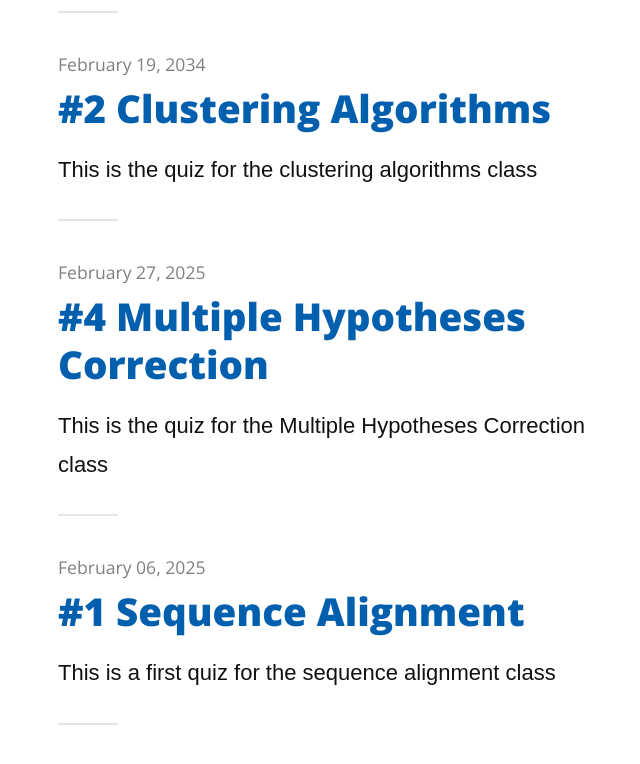
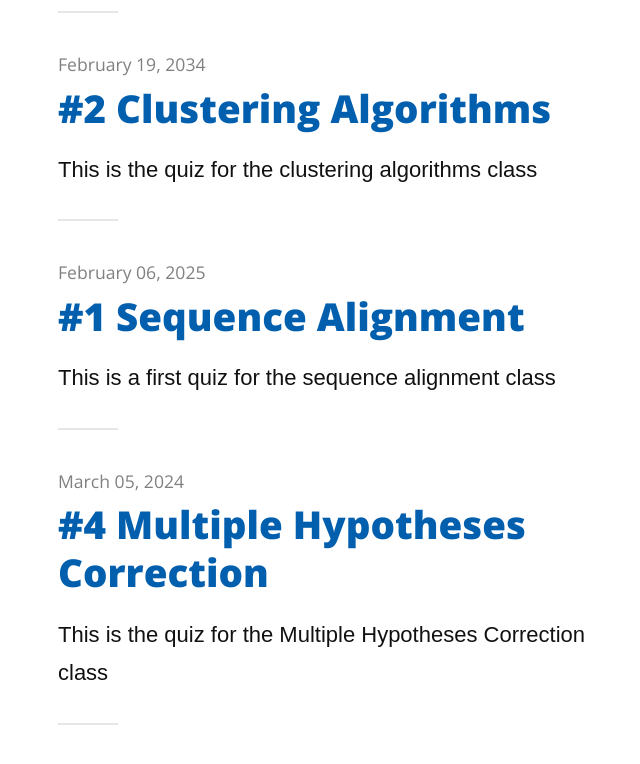
Before and after one commit to MaayanLab/lecture-quiz, a Jekyll site: the page built from index.html, in a window 1280 px wide and 900 px high, scrolled down 682 px. Shown: the top 764 px of the window, without its empty margins (297-937 px from the left). Built offline with Jekyll 4.4.1, drawn with Linux system fonts in a browser that asks for light colours; nearby versions of some CDN libraries; the list of posts is cut into pages by our own code.

Commit message:
hypotheses

```diff
--- a/_posts/2024-02-28-hypotheses.html
+++ b/_posts/2024-02-28-hypotheses.html
@@ -1,7 +1,7 @@
 ---
 layout: post
 title: "#4 Multiple Hypotheses Correction"
-date: 2025-02-27
+date: 2024-03-05
 description: This is the quiz for the Multiple Hypotheses Correction class
 ---
 
```
